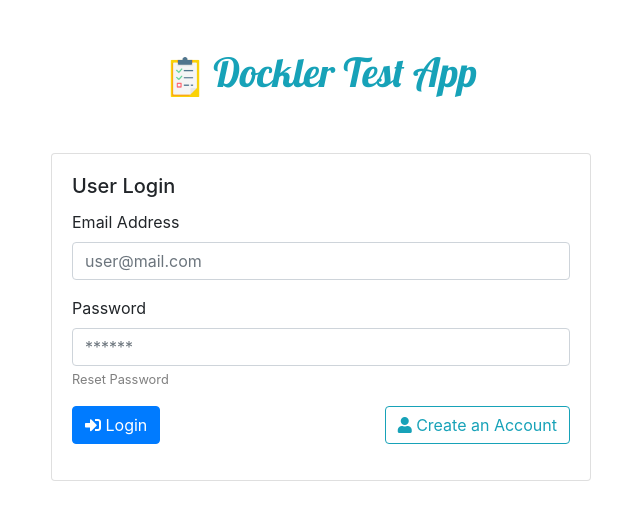
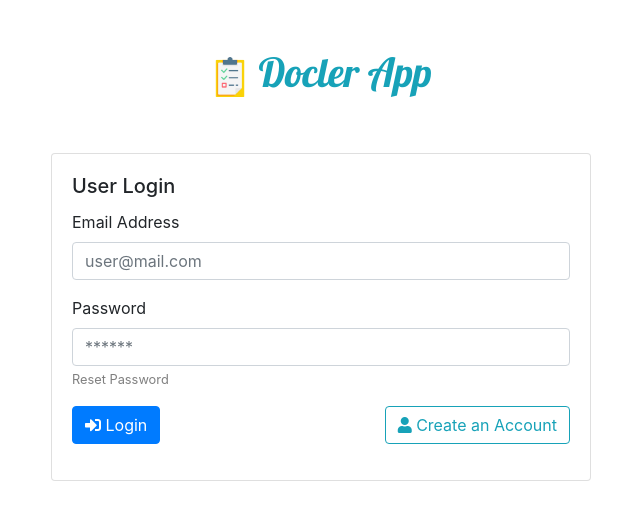
Before and after one commit to shiftenterdev/docler-test, a Vue app: page /login in a window 1280 px wide. Shown: the top 520 px of the page, without its empty margins (319-959 px from the left). Built offline with nearby package versions, Linux system fonts and the light colour scheme; no server answers.

Commit message:
typo change

```diff
--- a/package.json
+++ b/package.json
@@ -1,5 +1,5 @@
 {
-  "name": "dockler-app",
+  "name": "docler-app",
   "version": "0.1.0",
   "private": true,
   "scripts": {
--- a/src/components/LoginHeader.vue
+++ b/src/components/LoginHeader.vue
@@ -1,6 +1,6 @@
 <template>
   <div class="row mt-5 justify-content-center">
-    <h1 class="app-title text-info"><img src="/todolist.png" class="brand-img"> Dockler Test App</h1>
+    <h1 class="app-title text-info"><img src="/todolist.png" class="brand-img"> Docler App</h1>
   </div>
 </template>
 
--- a/src/components/TopNavigation.vue
+++ b/src/components/TopNavigation.vue
@@ -1,7 +1,7 @@
 <template>
   <nav class="navbar navbar-expand-md navbar-dark bg-info mb-5">
     <div class="container">
-      <router-link class="navbar-brand app-title" :to="{name:'home'}">Dockler Test App</router-link>
+      <router-link class="navbar-brand app-title" :to="{name:'home'}">Docler App</router-link>
       <button class="navbar-toggler" type="button" data-toggle="collapse" data-target="#navbarSupportedContent" aria-controls="navbarSupportedContent" aria-expanded="false" aria-label="Toggle navigation">
         <span class="navbar-toggler-icon"></span>
       </button>
--- a/vue.config.js
+++ b/vue.config.js
@@ -4,7 +4,7 @@ module.exports = {
             entry: 'src/main.js',
             template: 'public/index.html',
             filename: 'index.html',
-            title: 'Dockler Test App',
+            title: 'Docler App',
             chunks: ['chunk-vendors', 'chunk-common', 'index']
         }
     }
```
Also changed, not shown: 2 other files (tests, documents, lock files or other folders).
